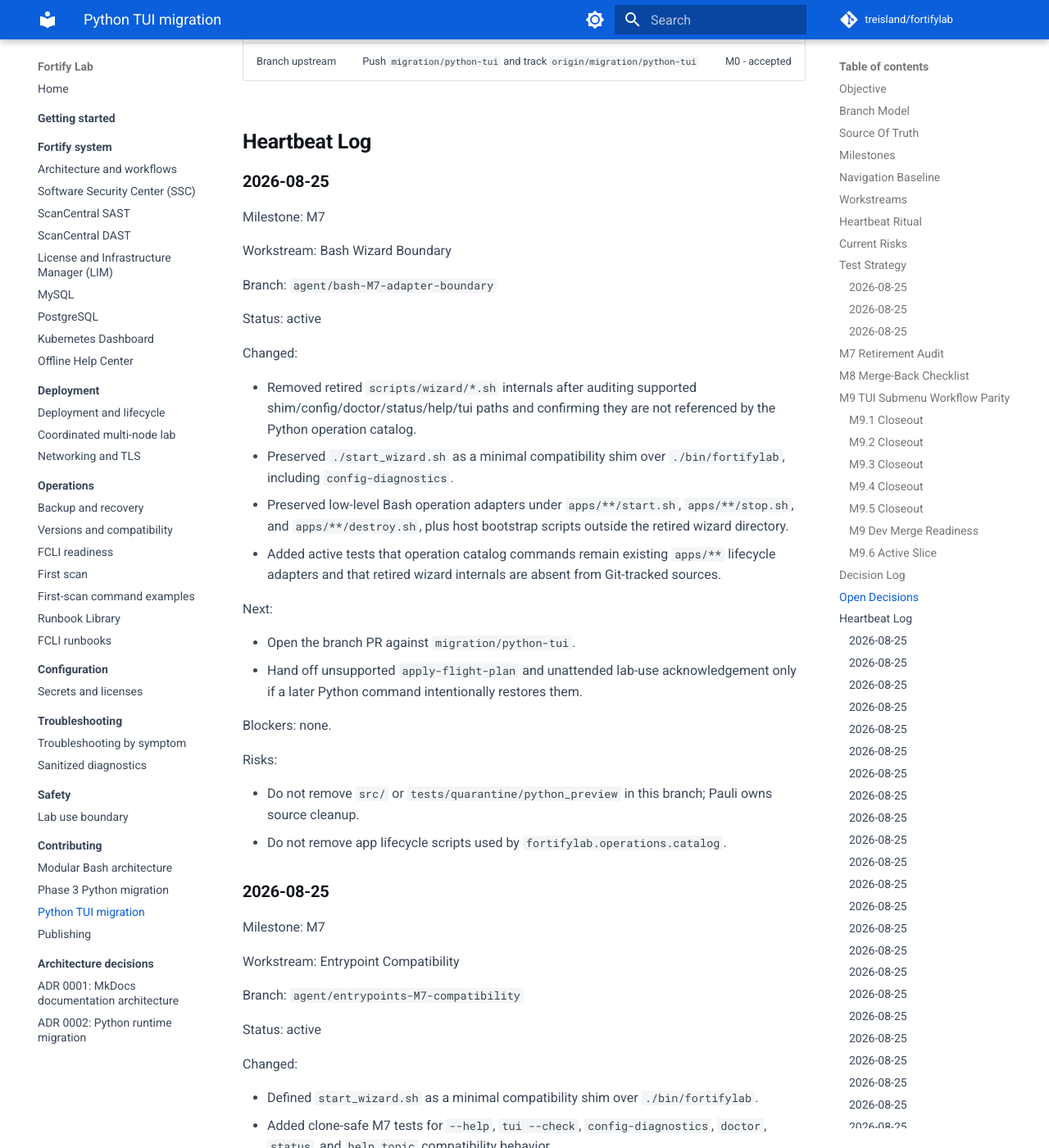
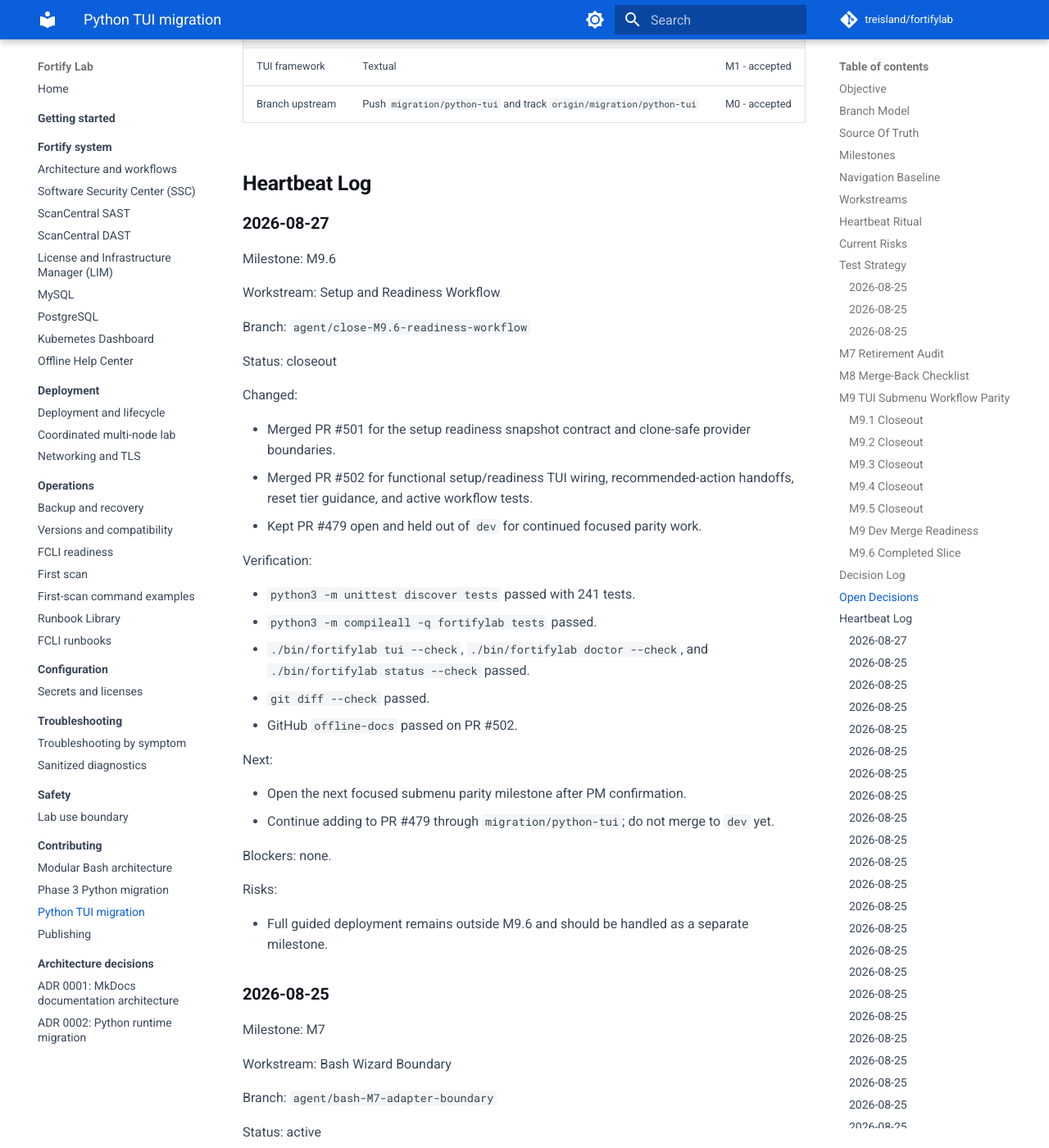
Before and after one commit to treisland/fortifylab, an MkDocs documentation site: the page built from docs/development/python-tui-migration.md, in a window 1280 px wide and 1400 px high, scrolled down 15922 px. Shown: the whole window at 82% size. Built offline with MkDocs 1.6.1 and Material for MkDocs 9.7.7, drawn with Linux system fonts in a browser that asks for light colours; comment, search, counter and statistics services are not loaded; some of the changed text lies outside the part shown.

Commit message:
chore: close M9.6 readiness workflow

```diff
--- a/docs/development/python-tui-migration.md
+++ b/docs/development/python-tui-migration.md
@@ -479,13 +479,15 @@
 User review after this checkpoint chose to keep PR #479 open and continue adding
 focused workflow parity before merging to `dev`.
 
-### M9.6 Active Slice
+### M9.6 Completed Slice
 
-M9.6 owns Setup and Readiness workflow parity. The slice should make the `0`
-Initial setup and readiness path useful before full guided deployment lands:
-show a read-only readiness overview, aggregate existing diagnostics/status/config
-signals, surface safe next actions into existing workflows, and keep live cluster
-or deployment mutation out of default tests.
+M9.6 delivered Setup and Readiness workflow parity for the `0` Initial setup
+and readiness path while PR #479 remains held out of `dev`. The TUI now shows a
+read-only readiness overview, aggregates existing diagnostics/status/config
+signals, surfaces redacted config/license/prerequisite/live-lab states, and hands
+recommended actions into existing Config, Doctor, Status, Help, Lifecycle, and
+Logs workflows. Reset tier guidance remains read-only and routes destructive work
+through lifecycle controls.
 
 ## Decision Log
 
@@ -508,6 +510,41 @@
 | Branch upstream | Push `migration/python-tui` and track `origin/migration/python-tui` | M0 - accepted |
 
 ## Heartbeat Log
+
+### 2026-08-27
+
+Milestone: M9.6
+
+Workstream: Setup and Readiness Workflow
+
+Branch: `agent/close-M9.6-readiness-workflow`
+
+Status: closeout
+
+Changed:
+
+- Merged PR #501 for the setup readiness snapshot contract and clone-safe provider boundaries.
+- Merged PR #502 for functional setup/readiness TUI wiring, recommended-action handoffs, reset tier guidance, and active workflow tests.
+- Kept PR #479 open and held out of `dev` for continued focused parity work.
+
+Verification:
+
+- `python3 -m unittest discover tests` passed with 241 tests.
+- `python3 -m compileall -q fortifylab tests` passed.
+- `./bin/fortifylab tui --check`, `./bin/fortifylab doctor --check`, and `./bin/fortifylab status --check` passed.
+- `git diff --check` passed.
+- GitHub `offline-docs` passed on PR #502.
+
+Next:
+
+- Open the next focused submenu parity milestone after PM confirmation.
+- Continue adding to PR #479 through `migration/python-tui`; do not merge to `dev` yet.
+
+Blockers: none.
+
+Risks:
+
+- Full guided deployment remains outside M9.6 and should be handled as a separate milestone.
 
 ### 2026-08-25
 
```
Also changed, not shown: 1 other file.
